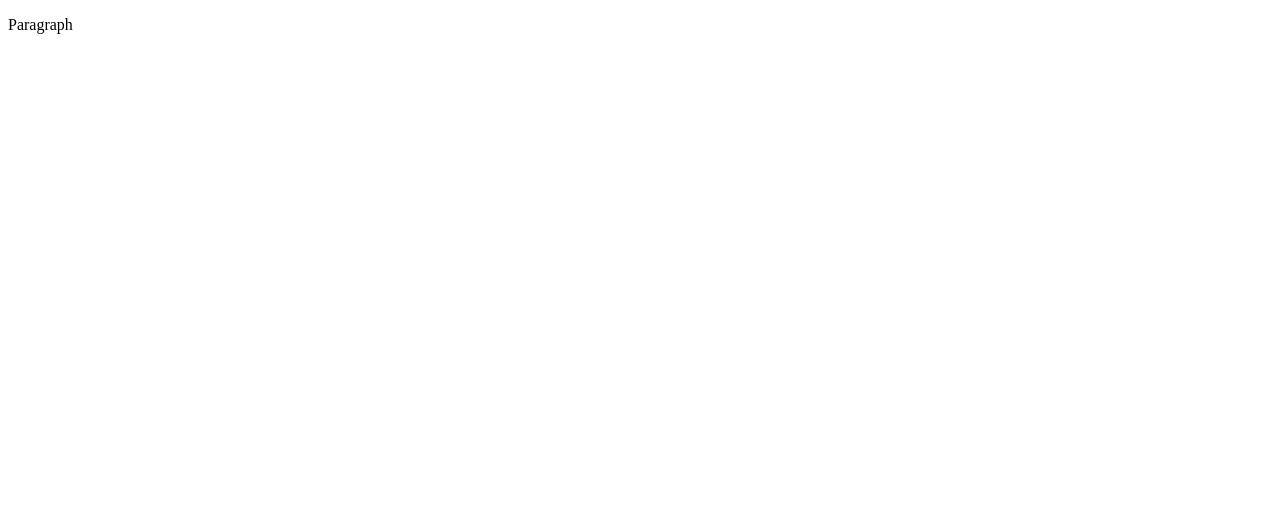
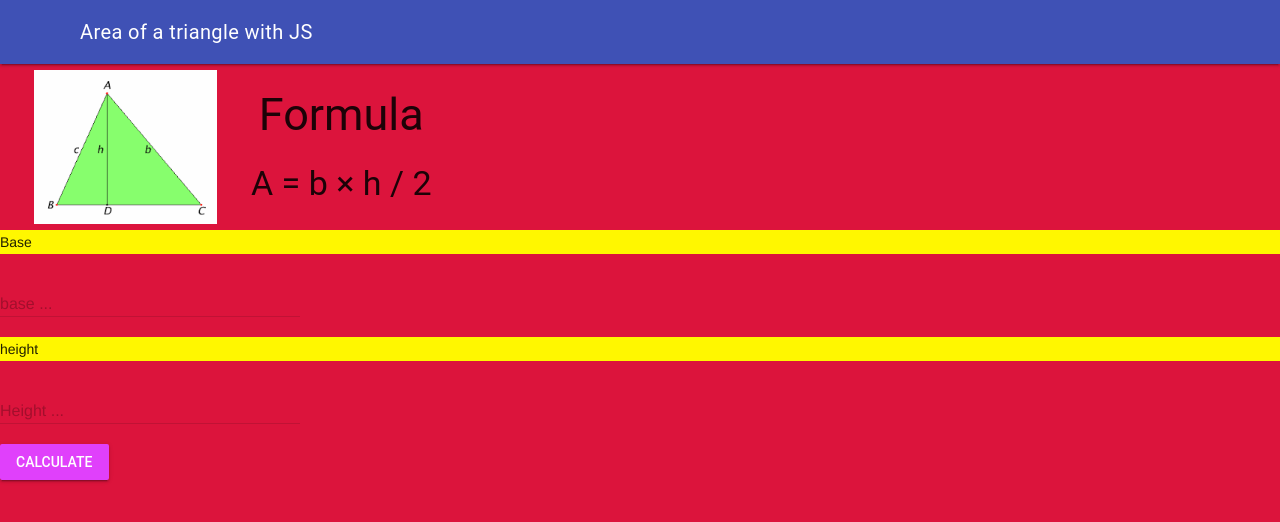
Before and after one commit to ICD20-Digital-Tech-LoganC/Unit2-04-HTML-AreaTriangle, a plain HTML site: page index.html in a window 1280 px wide. Drawn offline with nearby package versions, Linux system fonts and the light colour scheme.

Commit message:
final product

```diff
--- a/css/style.css
+++ b/css/style.css
@@ -1,4 +1,20 @@
-/* Created by: Mr. Coxall
-* Created on: Sep 2020
-* This file contains the CSS for index.html
+/* Created by: Logan Connors
+* Created on: Mar 2022
+* This CSS file defines the style for index.html
+* ICS2O-Unit2-01-AreaTriangle
 */
+
+body {
+  background-color: Crimson;
+}
+
+h1 {
+  background-color: rgb(236, 236, 16);
+  color: hsl(145, 63%, 32%);
+  padding: 40px;
+  text-align: center;
+}
+
+p {
+  background-color: #fff700;
+}
--- a/index.html
+++ b/index.html
@@ -1,9 +1,80 @@
 <!DOCTYPE html>
 <html>
   <head>
-    <title>Title</title>
+    <meta charset="utf-8" />
+    <meta name="description" content="Area of triangle with JavaScript" />
+    <meta name="keywords" content="immaculata, ics2o" />
+    <meta name="author" content="Ms Raffin" />
+    <meta name="viewport" content="width=device-width, initial-scale=1.0" />
+    <link rel="apple-touch-icon" sizes="180x180" href="./fav_index/apple-touch-icon.png" />
+    <link rel="icon" type="image/png" sizes="32x32" href="./fav_index/favicon-32x32.png" />
+    <link rel="icon" type="image/png" sizes="16x16" href="./fav_index/favicon-16x16.png" />
+    <link rel="manifest" href="./fav_index/site.webmanifest" />
+    <link rel="stylesheet" href="https://fonts.googleapis.com/icon?family=Material+Icons" />
+    <link rel="stylesheet" href="https://code.getmdl.io/1.3.0/material.indigo-purple.min.css" />
+    <link rel="stylesheet" href="./css/style.css" />
+    <title>Area of a triangle, with JavaScript</title>
   </head>
   <body>
-    <p>Paragraph</p>
+    <script defer src="https://code.getmdl.io/1.3.0/material.min.js"></script>
+    <script src="./js/script.js"></script>
+    <div class="mdl-layout mdl-js-layout mdl-layout--fixed-header">
+      <header class="mdl-layout__header">
+        <div class="mdl-layout__header-row">
+          <span class="mdl-layout-title">Area of a triangle with JS</span>
+        </div>
+      </header>
+      <main class="mdl-layout__content">
+        <table>
+          <tr>
+            <th>
+              <img src="images/areaoftriangle.png" alt="Triangle" width="75%" height="auto"/>
+            </th>
+            <th>
+              <h2>Formula</h2>
+              <h3>A = b × h / 2</h3>
+            </th>
+          </tr>
+        </table>
+        <!-- Simple Textfield -->
+        <form action="#">
+          <p>Base</p>
+          <div class="mdl-textfield mdl-js-textfield">
+            <input
+              class="mdl-textfield__input"
+              type="text"
+              pattern="-?[0-9]*(\.[0-9]+)?"
+              id="base-of-triangle"
+            />
+            <label class="mdl-textfield__label" for="base-of-triangle">base ...</label>
+            <span class="mdl-textfield__error">Input is not a number!</span>
+          </div>
+        </form>
+
+        <!-- Numeric Textfield -->
+        <form action="#">
+          <p>height </p>
+          <div class="mdl-textfield mdl-js-textfield">
+            <input
+              class="mdl-textfield__input"
+              type="text"
+              pattern="-?[0-9]*(\.[0-9]+)?"
+              id="height-of-triangle"
+            />
+            <label class="mdl-textfield__label" for="height-of-triangle">Height ...</label>
+            <span class="mdl-textfield__error">Input is not a number!</span>
+          </div>
+        </form>
+
+        <!-- Raised button with ripple -->
+        <button class="mdl-button mdl-js-button mdl-button--raised mdl-js-ripple-effect mdl-button--accent" onclick="calculate()">Calculate</button>
+        <br>
+        <p>
+          <div id="answers">
+            <div id="area"></div>
+          </div>
+        </p>
+      </main>
+    </div>
   </body>
 </html>
--- a/js/script.js
+++ b/js/script.js
@@ -1,5 +1,20 @@
-// Copyright (c) 2020 Mr. Coxall All rights reserved
-//
-// Created by: Mr. Coxall
-// Created on: Sep 2020
+// Created by: Logan Connors
+// Created on: March 2022
 // This file contains the JS functions for index.html
+
+"use strict";
+
+ //This function calculates area of rectangle.
+
+function calculate () {
+  // input
+  let base = parseInt(document.getElementById('base-of-triangle').value);
+  let height = parseInt(document.getElementById('height-of-triangle').value);
+
+  // process
+  let area = base * height / 2;
+
+  // output
+  document.getElementById('area').innerHTML = 'The area is: ' + area.toFixed(2) + ' cm²'
+
+}
--- a/style.css
+++ /dev/null
@@ -1,4 +0,0 @@
-html {
-  height: 100%;
-  width: 100%;
-}
```
Also changed, not shown: images/areaoftriangle.png (added), script.js (deleted).
